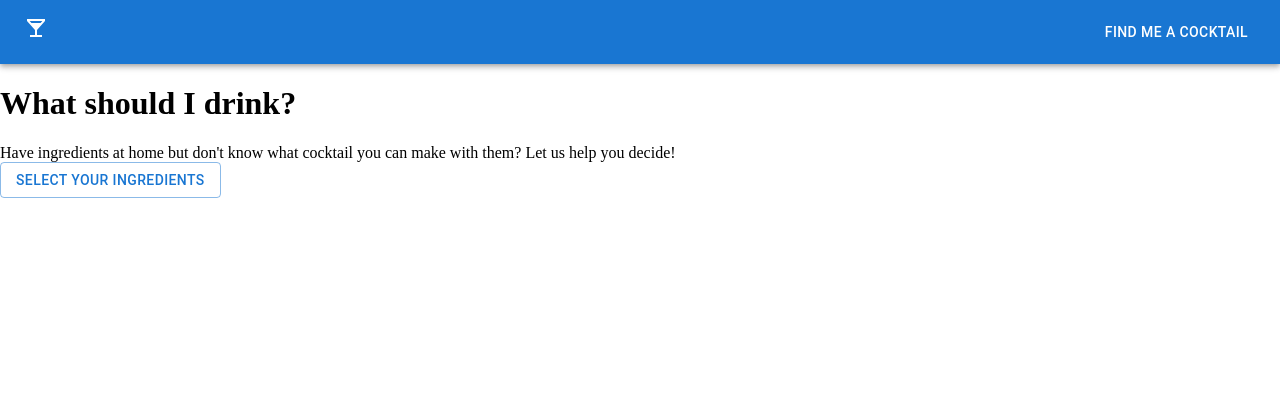
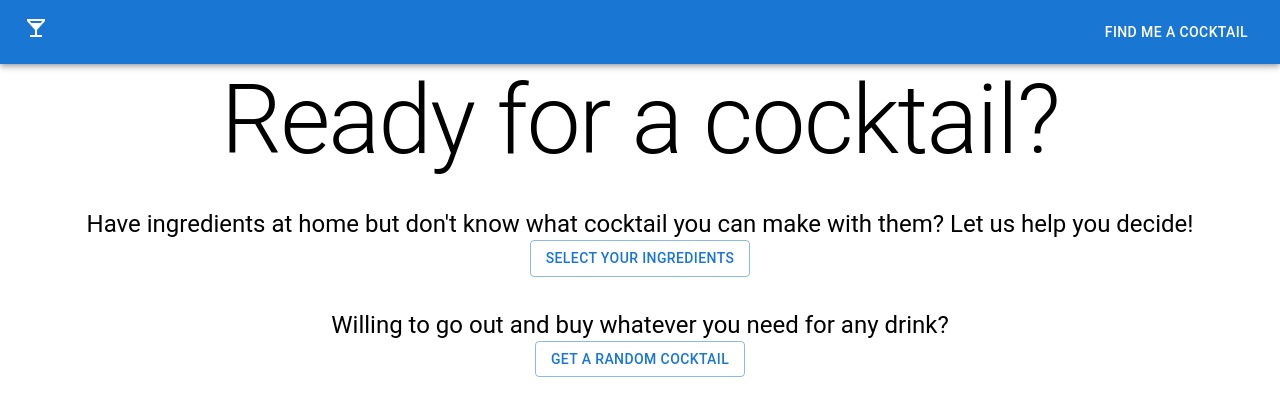
Before and after one commit to elijahlc/drink-recommender, a React app: page / in a window 1280 px wide. Shown: the top 416 px of the page. Built offline with nearby package versions, Linux system fonts and the light colour scheme; no server answers.

Commit message:
homepage styling

```diff
--- a/public/index.html
+++ b/public/index.html
@@ -12,6 +12,24 @@
 			body {
 				margin: 0;
 			}
+
+			.Home,
+			.Ingredients {
+				width: 100vw;
+				display: flex;
+				flex-direction: column;
+				align-items: center;
+			}
+
+			.Home > * {
+				margin-bottom: 2rem !important;
+			}
+
+			.Home-section {
+				display: flex;
+				flex-direction: column;
+				align-items: center;
+			}
 		</style>
 	</head>
 	<body>
--- a/src/Components/Home.js
+++ b/src/Components/Home.js
@@ -1,20 +1,35 @@
-import React, { useState } from 'react';
-import { Link, useNavigate } from 'react-router-dom';
+import React from 'react';
+import { useNavigate } from 'react-router-dom';
 import Button from '@mui/material/Button';
-
+import Typography from '@mui/material/Typography';
+import Divider from '@mui/material/Divider';
+import List from '@mui/material/List';
+import ListItem from '@mui/material/ListItem';
 const Home = () => {
 	const navigate = useNavigate();
 
 	return (
-		<div>
-			<h1>What should I drink?</h1>
-			<div>
-				Have ingredients at home but don't know what cocktail you can make with
-				them? Let us help you decide!
+		<div className="Home">
+			<Typography variant="h1">Ready for a cocktail?</Typography>
+			<div className="Home-section">
+				<Typography variant="h5">
+					Have ingredients at home but don't know what cocktail you can make
+					with them? Let us help you decide!
+				</Typography>
+
+				<Button variant="outlined" onClick={() => navigate('/ingredients')}>
+					Select your ingredients
+				</Button>
 			</div>
-			<Button variant="outlined" onClick={() => navigate('/ingredients')}>
-				Select your ingredients
-			</Button>
+			<div className="Home-section">
+				<Typography variant="h5">
+					Willing to go out and buy whatever you need for any drink?
+				</Typography>
+
+				<Button variant="outlined" onClick={() => navigate('/ingredients')}>
+					Get a random cocktail
+				</Button>
+			</div>
 		</div>
 	);
 };
--- a/src/Components/Ingredients.js
+++ b/src/Components/Ingredients.js
@@ -6,15 +6,11 @@ import Switch from '@mui/material/Switch';
 import Tooltip from '@mui/material/Tooltip';
 import FormGroup from '@mui/material/FormGroup';
 import FormControlLabel from '@mui/material/FormControlLabel';
-import List from '@mui/material/List';
-import ListItem from '@mui/material/ListItem';
 import Checkbox from '@mui/material/Checkbox';
 import Button from '@mui/material/Button';
-import TextField from '@mui/material/TextField';
 import Dialog from '@mui/material/Dialog';
 import DialogActions from '@mui/material/DialogActions';
 import DialogContent from '@mui/material/DialogContent';
-import DialogContentText from '@mui/material/DialogContentText';
 import DialogTitle from '@mui/material/DialogTitle';
 import Grid from '@mui/material/Grid';
 
@@ -60,7 +56,7 @@ const Ingredients = () => {
 	};
 
 	return (
-		<div className="Picker">
+		<div className="Ingredients">
 			<Button variant="outlined" onClick={handleClickOpen}>
 				Select your ingredients
 			</Button>
--- a/src/Components/Matches.js
+++ b/src/Components/Matches.js
@@ -95,7 +95,11 @@ const Matches = () => {
 		drinks.length &&
 		!matchedDrinks.length
 	) {
-		return <div>No matches found</div>;
+		return (
+			<Box>
+				<Typography>No matches found.</Typography>
+			</Box>
+		);
 	} else {
 		return (
 			<ImageList cols={4} sx={{ width: '100vw', height: '100vh' }}>
```
Also changed, not shown: src/Components/RandomCocktail.js (added).
